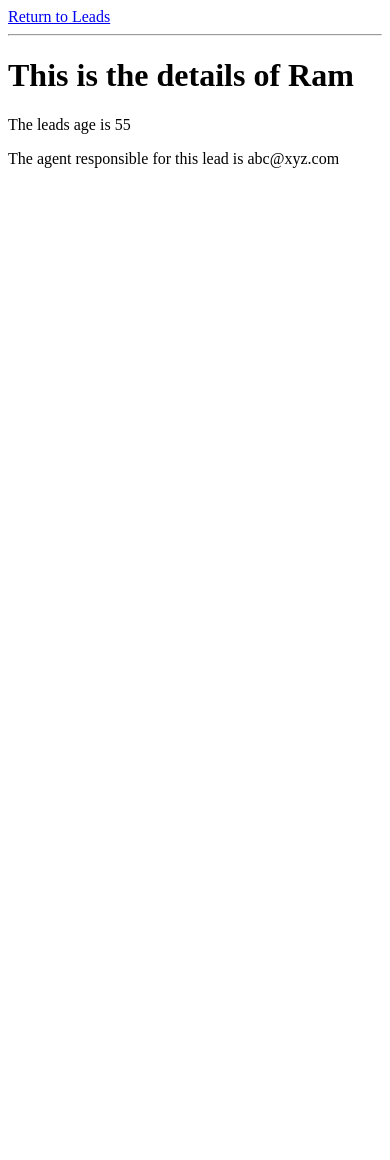
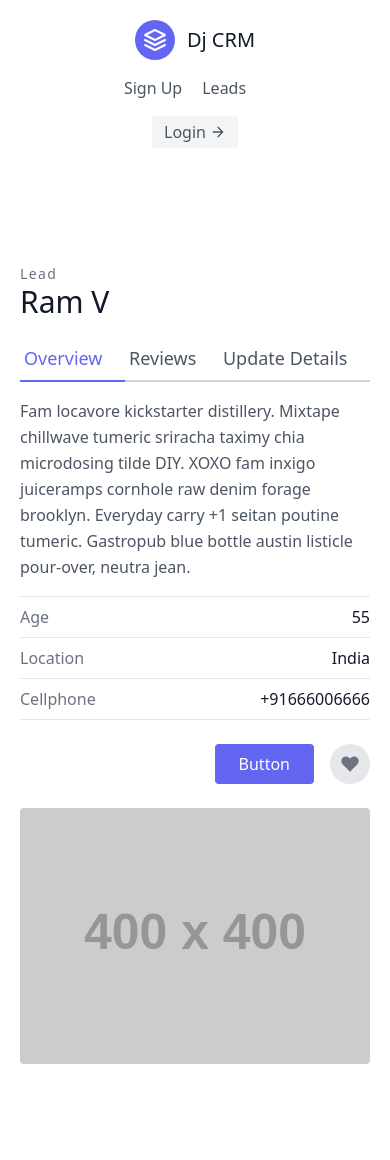
Before and after one commit to rohan9769/Django-CRM-Portal, a Django app: page /leads/1/ in a window 390 px wide. Before the commit the page ends 168 px from the top, so only its background shows below. Run offline with Django 3.2, Linux system fonts and the light colour scheme; data comes from the database, SQL or seed files in the repository; both versions use the stored data as it was after the commit; grey boxes labelled with a size stand in for pictures from a placeholder-image service; some libraries are stand-ins or nearby versions.

Commit message:
added update,delete functionalities and ramped up design

```diff
--- a/djcrm/urls.py
+++ b/djcrm/urls.py
@@ -15,9 +15,11 @@ Including another URLconf
 """
 from django.contrib import admin
 from django.urls import path,include
+from leads.views import landingpage
 
 
 urlpatterns = [
     path('admin/', admin.site.urls),
+    path('',landingpage),
     path('leads/',include('leads.urls',namespace="leads"))
 ]
--- a/leads/urls.py
+++ b/leads/urls.py
@@ -1,10 +1,12 @@
 from django.urls import path
-from .views import leadlist,leaddetail,leadcreate
+from .views import leadlist,leaddetail,leadcreate,leadupdate,leaddelete
 
 app_name = "leads"
 
 urlpatterns = [
     path('',leadlist),
     path('<int:pk>/',leaddetail),
+    path('<int:pk>/update/',leadupdate),
+    path('<int:pk>/delete/',leaddelete),
     path('create/',leadcreate),
 ]
--- a/leads/views.py
+++ b/leads/views.py
@@ -19,28 +19,9 @@ def leaddetail(request,pk):
     }
     return render(request,'leaddetail.html',context)
 
-# def leadcreate(request):
-#     form = LeadForm()
-#     if request.method == "POST":
-#         print('Recieveing a post req')
-#         form = LeadForm(request.POST)
-#         if form.is_valid():
-#             print(form.cleaned_data)
-#             first_name = form.cleaned_data['first_name']
-#             last_name = form.cleaned_data['last_name']
-#             age = form.cleaned_data['age']
-#             agent = Agent.objects.first()
-#             Lead.objects.create(
-#                 first_name = first_name,
-#                 last_name = last_name,
-#                 age = age,
-#                 agent = agent,
-#             )
-#             return redirect('/leads')
-#     context = {
-#         'form':form #Passing form as a context
-#     }
-#     return render(request,'leadcreate.html',context)
+def landingpage(request):
+    return render(request,'landingpage.html')
+
 
 def leadcreate(request):
     form = LeadModelForm()
@@ -54,3 +35,22 @@ def leadcreate(request):
         'form':form #Passing form as a context
     }
     return render(request,'leadcreate.html',context)
+
+def leadupdate(request,pk):
+    lead = Lead.objects.get(id=pk)
+    form = LeadModelForm(instance=lead)
+    if request.method == "POST":
+        form = LeadModelForm(request.POST,instance=lead)
+        if form.is_valid():
+            form.save()
+            return redirect('/leads')
+    context={
+        'form':form,
+        'lead':lead
+    }
+    return render(request,'leadupdate.html',context)
+
+def leaddelete(request,pk):
+    lead = Lead.objects.get(id=pk)
+    lead.delete()
+    return redirect('/leads')
--- /dev/null
+++ b/templates/base.html
@@ -0,0 +1,17 @@
+<!DOCTYPE html>
+<html lang="en">
+<head>
+    <meta charset="UTF-8">
+    <meta http-equiv="X-UA-Compatible" content="IE=edge">
+    <meta name="viewport" content="width=device-width, initial-scale=1.0">
+    <title>Django CRM</title>
+    <link href="https://unpkg.com/tailwindcss@^2/dist/tailwind.min.css" rel="stylesheet">
+</head>
+<body>
+    <div class="max-w-7xl mx-auto">
+        {% include 'navbar.html' %}
+        {% block content %}
+        {% endblock content %}
+    </div>
+</body>
+</html>
--- a/templates/leaddetail.html
+++ b/templates/leaddetail.html
@@ -1,27 +1,56 @@
-<!DOCTYPE html>
-<html lang="en">
-<head>
-    <meta charset="UTF-8">
-    <meta http-equiv="X-UA-Compatible" content="IE=edge">
-    <meta name="viewport" content="width=device-width, initial-scale=1.0">
-    <title>Leads List</title>
-    <style>
-        .lead{
-            padding-top: 10px;
-            padding-bottom: 10px;
-            padding-left: 6px;
-            padding-right: 6px;
-            margin-top: 10px;
-            background-color: gray;
-            width: 100%;
-        }
-    </style>
-</head>
-<body>
-    <a href="/leads">Return to Leads</a>
+{% extends 'base.html' %}
+{% block content %}
+
+<section class="text-gray-600 body-font overflow-hidden">
+    <div class="container px-5 py-24 mx-auto">
+      <div class="lg:w-4/5 mx-auto flex flex-wrap">
+        <div class="lg:w-1/2 w-full lg:pr-10 lg:py-6 mb-6 lg:mb-0">
+          <h2 class="text-sm title-font text-gray-500 tracking-widest">Lead</h2>
+          <h1 class="text-gray-900 text-3xl title-font font-medium mb-4">{{ lead.first_name }} {{ lead.last_name }}</h1>
+          <div class="flex mb-4">
+            <a href="/leads/{{lead.pk}}/" class="flex-grow text-indigo-500 border-b-2 border-indigo-500 py-2 text-lg px-1">
+                Overview
+            </a>
+            <a class="flex-grow border-b-2 border-gray-300 py-2 text-lg px-1">
+                Reviews
+            </a>
+            <a href="/leads/{{ lead.pk }}/update" class="flex-grow border-b-2 border-gray-300 py-2 text-lg px-1">
+                Update Details
+            </a>
+          </div>
+          <p class="leading-relaxed mb-4">Fam locavore kickstarter distillery. Mixtape chillwave tumeric sriracha taximy chia microdosing tilde DIY. XOXO fam inxigo juiceramps cornhole raw denim forage brooklyn. Everyday carry +1 seitan poutine tumeric. Gastropub blue bottle austin listicle pour-over, neutra jean.</p>
+          <div class="flex border-t border-gray-200 py-2">
+            <span class="text-gray-500">Age</span>
+            <span class="ml-auto text-gray-900">{{ lead.age }}</span>
+          </div>
+          <div class="flex border-t border-gray-200 py-2">
+            <span class="text-gray-500">Location</span>
+            <span class="ml-auto text-gray-900">India</span>
+          </div>
+          <div class="flex border-t border-b mb-6 border-gray-200 py-2">
+            <span class="text-gray-500">Cellphone</span>
+            <span class="ml-auto text-gray-900">+91666006666</span>
+          </div>
+          <div class="flex">
+            <button class="flex ml-auto text-white bg-indigo-500 border-0 py-2 px-6 focus:outline-none hover:bg-indigo-600 rounded">Button</button>
+            <button class="rounded-full w-10 h-10 bg-gray-200 p-0 border-0 inline-flex items-center justify-center text-gray-500 ml-4">
+              <svg fill="currentColor" stroke-linecap="round" stroke-linejoin="round" stroke-width="2" class="w-5 h-5" viewBox="0 0 24 24">
+                <path d="M20.84 4.61a5.5 5.5 0 00-7.78 0L12 5.67l-1.06-1.06a5.5 5.5 0 00-7.78 7.78l1.06 1.06L12 21.23l7.78-7.78 1.06-1.06a5.5 5.5 0 000-7.78z"></path>
+              </svg>
+            </button>
+          </div>
+        </div>
+        <img alt="ecommerce" class="lg:w-1/2 w-full lg:h-auto h-64 object-cover object-center rounded" src="https://dummyimage.com/400x400">
+      </div>
+    </div>
+  </section>
+    <!-- <a href="/leads">Return to Leads</a>
     <hr>
     <h1>This is the details of {{ lead.first_name }}</h1>
     <p>The leads age is {{ lead.age }}</p>
     <p>The agent responsible for this lead is {{ lead.agent }}</p>
-</body>
-</html>
+    <hr>
+    <a href="/leads/{{ lead.pk }}/update">Update</a>
+    <a href="/leads/{{ lead.pk }}/delete">Delete</a> -->
+
+{% endblock content %}
--- /dev/null
+++ b/templates/navbar.html
@@ -0,0 +1,20 @@
+<header class="text-gray-600 body-font">
+  <div class="container mx-auto flex flex-wrap p-5 flex-col md:flex-row items-center">
+    <a class="flex title-font font-medium items-center text-gray-900 mb-4 md:mb-0">
+      <svg xmlns="http://www.w3.org/2000/svg" fill="none" stroke="currentColor" stroke-linecap="round" stroke-linejoin="round" stroke-width="2" class="w-10 h-10 text-white p-2 bg-indigo-500 rounded-full" viewBox="0 0 24 24">
+        <path d="M12 2L2 7l10 5 10-5-10-5zM2 17l10 5 10-5M2 12l10 5 10-5"></path>
+      </svg>
+      <span class="ml-3 text-xl">Dj CRM </span>
+    </a>
+    <nav class="md:ml-auto flex flex-wrap items-center text-base justify-center">
+      <a  class="mr-5 hover:text-gray-900">Sign Up</a>
+      <a href="/leads" class="mr-5 hover:text-gray-900">Leads</a>
+    </nav>
+    <a href="" class="inline-flex items-center bg-gray-100 border-0 py-1 px-3 focus:outline-none hover:bg-gray-200 rounded text-base mt-4 md:mt-0">
+        Login
+      <svg fill="none" stroke="currentColor" stroke-linecap="round" stroke-linejoin="round" stroke-width="2" class="w-4 h-4 ml-1" viewBox="0 0 24 24">
+        <path d="M5 12h14M12 5l7 7-7 7"></path>
+      </svg>
+    </a>
+  </div>
+</header>
```
Also changed, not shown: templates/landingpage.html (added, +16 -0 lines), templates/leadcreate.html (+3 -12 lines), templates/leadlist.html (+38 -30 lines), templates/leadupdate.html (added, +43 -0 lines), db.sqlite3.
